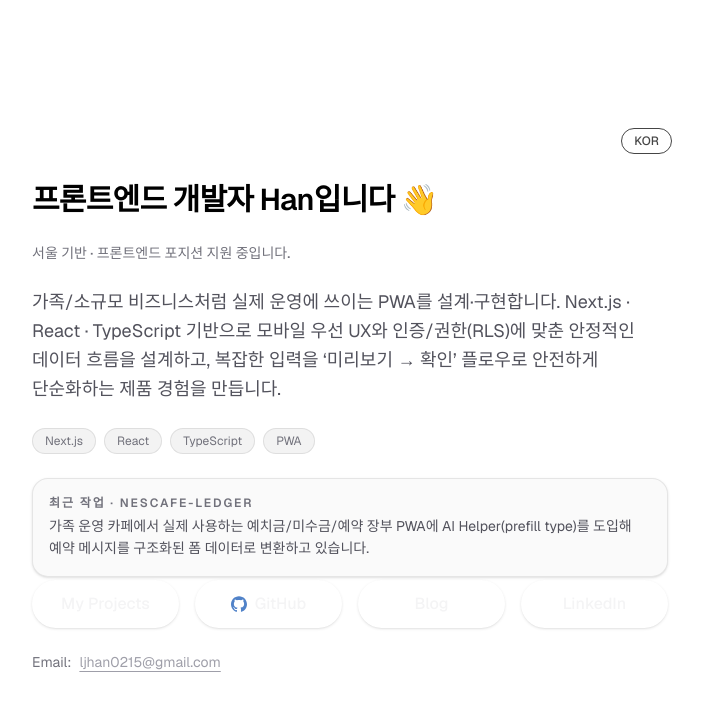
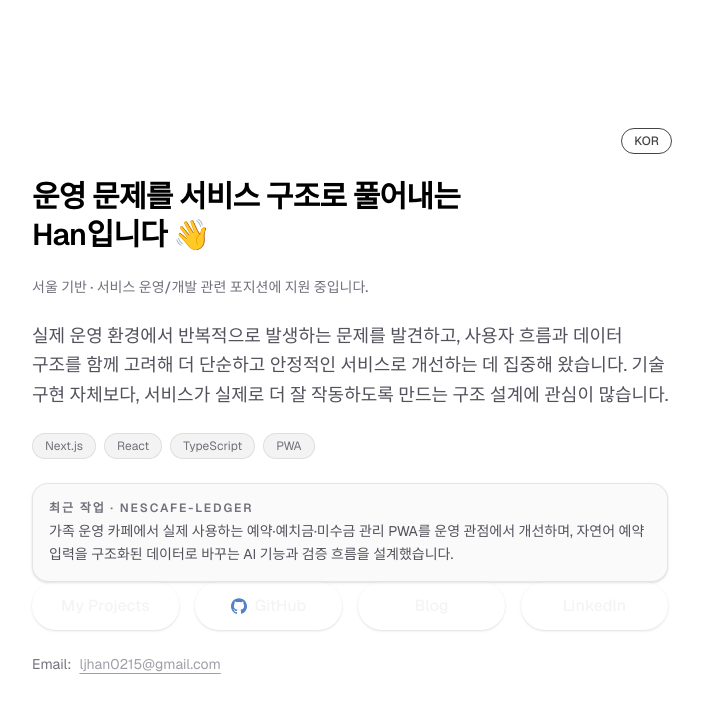
Before and after one commit to lbj23han/han-portfolio, a Next.js app: page / in a window 1280 px wide. Shown: the top 710 px of the page, without its empty margins (288-991 px from the left). Built offline with nearby package versions, Linux system fonts and the light colour scheme.

Commit message:
refactor(portfolio): reposition copy from frontend developer to service problem-solving focus

```diff
--- a/src/constants/home.ts
+++ b/src/constants/home.ts
@@ -17,30 +17,30 @@ export const HOME_TEXT: I18nDict<{
   recentDesc: string;
 }> = {
   ko: {
-    title: "프론트엔드 개발자 Han입니다 👋",
-    meta: "서울 기반 · 프론트엔드 포지션 지원 중입니다.",
+    title: "운영 문제를 서비스 구조로 풀어내는 Han입니다 👋",
+    meta: "서울 기반 · 서비스 운영/개발 관련 포지션에 지원 중입니다.",
     desc:
-      "가족/소규모 비즈니스처럼 실제 운영에 쓰이는 PWA를 설계·구현합니다.\n" +
-      "Next.js · React · TypeScript 기반으로 모바일 우선 UX와 인증/권한(RLS)에 맞춘 안정적인 데이터 흐름을 설계하고,\n" +
-      "복잡한 입력을 ‘미리보기 → 확인’ 플로우로 안전하게 단순화하는 제품 경험을 만듭니다.",
+      "실제 운영 환경에서 반복적으로 발생하는 문제를 발견하고,\n" +
+      "사용자 흐름과 데이터 구조를 함께 고려해 더 단순하고 안정적인 서비스로 개선하는 데 집중해 왔습니다.\n" +
+      "기술 구현 자체보다, 서비스가 실제로 더 잘 작동하도록 만드는 구조 설계에 관심이 많습니다.",
     stackTags: ["Next.js", "React", "TypeScript", "PWA"],
     recentTitle: "최근 작업 · nescafe-ledger",
     recentDesc:
-      "가족 운영 카페에서 실제 사용하는 예치금/미수금/예약 장부 PWA에\n" +
-      "AI Helper(prefill type)를 도입해 예약 메시지를 구조화된 폼 데이터로 변환하고 있습니다.",
+      "가족 운영 카페에서 실제 사용하는 예약·예치금·미수금 관리 PWA를 운영 관점에서 개선하며,\n" +
+      "자연어 예약 입력을 구조화된 데이터로 바꾸는 AI 기능과 검증 흐름을 설계했습니다.",
   },
   en: {
-    title: "I'm Han, a Frontend Engineer 👋",
-    meta: "Based in Seoul · Open to frontend roles.",
+    title:
+      "I'm Han, turning operational problems into better service structures 👋",
+    meta: "Based in Seoul · Open to service operations/development related roles.",
     desc:
-      "I design and build PWAs used in real operations—like family-run and small businesses.\n" +
-      "With Next.js · React · TypeScript, I focus on mobile-first UX and reliable data flows aligned with auth/permissions (RLS),\n" +
-      "and turn complex inputs into a safe “Preview → Confirm” product experience.",
+      "I focus on identifying recurring problems in real operations and improving them through better user flows and data structures.\n" +
+      "More than just building features, I care about designing services that work more clearly, safely, and effectively in practice.",
     stackTags: ["Next.js", "React", "TypeScript", "PWA"],
     recentTitle: "Recent work · nescafe-ledger",
     recentDesc:
-      "For a real café deposit/receivables/reservation ledger PWA,\n" +
-      "I'm adding an AI Helper (prefill type) that converts natural-language reservation messages into structured form data.",
+      "For a reservation/deposit/receivables PWA used in a real family-run café,\n" +
+      "I designed an AI-assisted flow that converts natural-language reservation input into structured data with a verification step.",
   },
 } as const;
 
```
